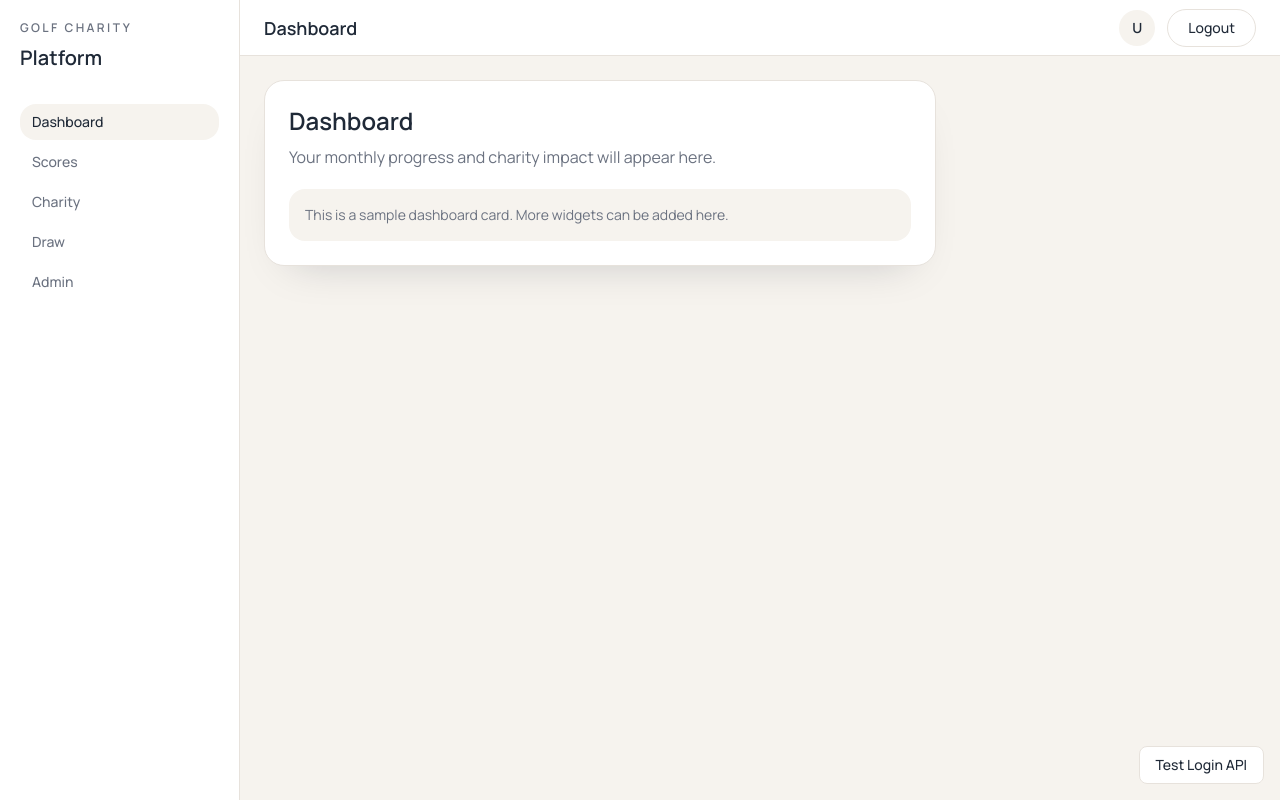
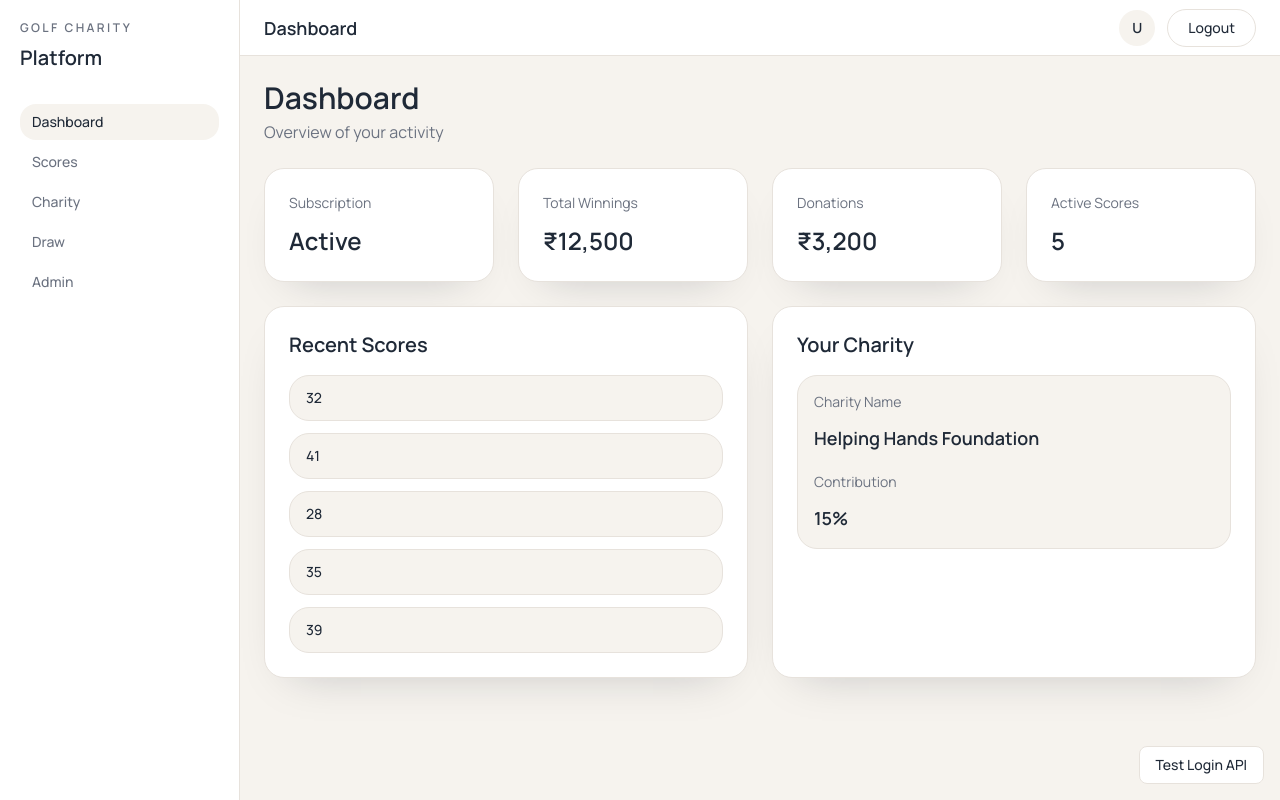
Before and after one commit to manav-gill/golf-subscription-app, a React (Vite) app in the folder frontend/: page /dashboard in a window 1280 px wide. Built offline with nearby package versions, Linux system fonts and the light colour scheme; no server answers; sample sign-in values are in the browser's storage.

Commit message:
feat: enhance Dashboard layout with statistics and charity information, and add Scores page for score management

```diff
--- a/frontend/src/pages/Dashboard.jsx
+++ b/frontend/src/pages/Dashboard.jsx
@@ -2,16 +2,64 @@ import DashboardLayout from '../components/layout/DashboardLayout';
 import Card from '../components/ui/Card';
 
 function Dashboard() {
+  const stats = [
+    { title: 'Subscription', value: 'Active' },
+    { title: 'Total Winnings', value: '₹12,500' },
+    { title: 'Donations', value: '₹3,200' },
+    { title: 'Active Scores', value: '5' }
+  ];
+
+  const recentScores = [32, 41, 28, 35, 39];
+
+  const charity = {
+    name: 'Helping Hands Foundation',
+    contribution: '15%'
+  };
+
   return (
     <DashboardLayout title="Dashboard">
-      <Card className="max-w-2xl shadow-soft">
-        <h2 className="text-2xl font-semibold text-primary">Dashboard</h2>
-        <p className="mt-2 text-secondary">Your monthly progress and charity impact will appear here.</p>
+      <header className="mb-6">
+        <h1 className="text-3xl font-semibold text-primary">Dashboard</h1>
+        <p className="mt-1 text-secondary">Overview of your activity</p>
+      </header>
 
-        <div className="mt-5 rounded-xl bg-background p-4">
-          <p className="text-sm text-secondary">This is a sample dashboard card. More widgets can be added here.</p>
-        </div>
-      </Card>
+      <section className="mb-6 grid grid-cols-1 gap-6 md:grid-cols-2 lg:grid-cols-4">
+        {stats.map(stat => (
+          <Card key={stat.title} className="rounded-2xl shadow-soft hover:shadow-sm">
+            <p className="text-sm text-secondary">{stat.title}</p>
+            <p className="mt-3 text-2xl font-semibold text-primary">{stat.value}</p>
+          </Card>
+        ))}
+      </section>
+
+      <section className="grid grid-cols-1 gap-6 md:grid-cols-2">
+        <Card className="rounded-2xl shadow-soft hover:shadow-sm">
+          <h2 className="text-xl font-semibold text-primary">Recent Scores</h2>
+
+          <ul className="mt-4 space-y-3">
+            {recentScores.map((score, index) => (
+              <li
+                key={`${score}-${index}`}
+                className="rounded-2xl border border-border bg-background px-4 py-3 text-sm font-medium text-primary"
+              >
+                {score}
+              </li>
+            ))}
+          </ul>
+        </Card>
+
+        <Card className="rounded-2xl shadow-soft hover:shadow-sm">
+          <h2 className="text-xl font-semibold text-primary">Your Charity</h2>
+
+          <div className="mt-4 space-y-3 rounded-2xl border border-border bg-background p-4">
+            <p className="text-sm text-secondary">Charity Name</p>
+            <p className="text-lg font-semibold text-primary">{charity.name}</p>
+
+            <p className="pt-2 text-sm text-secondary">Contribution</p>
+            <p className="text-lg font-semibold text-primary">{charity.contribution}</p>
+          </div>
+        </Card>
+      </section>
     </DashboardLayout>
   );
 }
--- /dev/null
+++ b/frontend/src/pages/Scores.jsx
@@ -0,0 +1,99 @@
+import { useState } from 'react';
+
+import DashboardLayout from '../components/layout/DashboardLayout';
+import Button from '../components/ui/Button';
+import Card from '../components/ui/Card';
+import Input from '../components/ui/Input';
+
+function Scores() {
+  const [scoreInput, setScoreInput] = useState('');
+  const [scores, setScores] = useState([]);
+  const [error, setError] = useState('');
+
+  const handleAddScore = () => {
+    const parsedScore = Number(scoreInput);
+
+    if (!Number.isInteger(parsedScore) || parsedScore < 1 || parsedScore > 45) {
+      setError('Score must be an integer between 1 and 45.');
+      return;
+    }
+
+    setScores(previousScores => {
+      const nextScores = [...previousScores, parsedScore];
+
+      if (nextScores.length > 5) {
+        nextScores.shift();
+      }
+
+      return nextScores;
+    });
+
+    setError('');
+    setScoreInput('');
+  };
+
+  const isAddDisabled = scoreInput.trim() === '';
+
+  return (
+    <DashboardLayout title="Scores">
+      <header className="mb-6">
+        <h1 className="text-3xl font-semibold text-primary">Scores</h1>
+        <p className="mt-1 text-secondary">Add and manage your scores</p>
+      </header>
+
+      <div className="grid grid-cols-1 gap-6">
+        <Card className="rounded-2xl shadow-soft hover:shadow-sm">
+          <h2 className="text-xl font-semibold text-primary">Add Score</h2>
+
+          <div className="mt-4 grid grid-cols-1 gap-4 sm:grid-cols-[1fr_auto] sm:items-start">
+            <Input
+              type="number"
+              min="1"
+              max="45"
+              step="1"
+              value={scoreInput}
+              onChange={event => {
+                setScoreInput(event.target.value);
+                setError('');
+              }}
+              placeholder="Enter score (1-45)"
+            />
+
+            <Button
+              type="button"
+              variant="primary"
+              onClick={handleAddScore}
+              disabled={isAddDisabled}
+              className="w-full sm:w-auto disabled:cursor-not-allowed disabled:opacity-60"
+            >
+              Add Score
+            </Button>
+          </div>
+
+          {error ? <p className="mt-3 text-sm text-red-600">{error}</p> : null}
+        </Card>
+
+        <Card className="rounded-2xl shadow-soft hover:shadow-sm">
+          <h2 className="text-xl font-semibold text-primary">Your Scores</h2>
+
+          {scores.length === 0 ? (
+            <p className="mt-4 text-secondary">No scores yet</p>
+          ) : (
+            <ul className="mt-4 space-y-3">
+              {scores.map((score, index) => (
+                <li
+                  key={`${score}-${index}`}
+                  className="rounded-2xl border border-border bg-background px-4 py-3 text-sm font-medium text-primary"
+                >
+                  {score}
+                </li>
+              ))}
+            </ul>
+          )}
+        </Card>
+      </div>
+    </DashboardLayout>
+  );
+}
+
+export default Scores;
```
